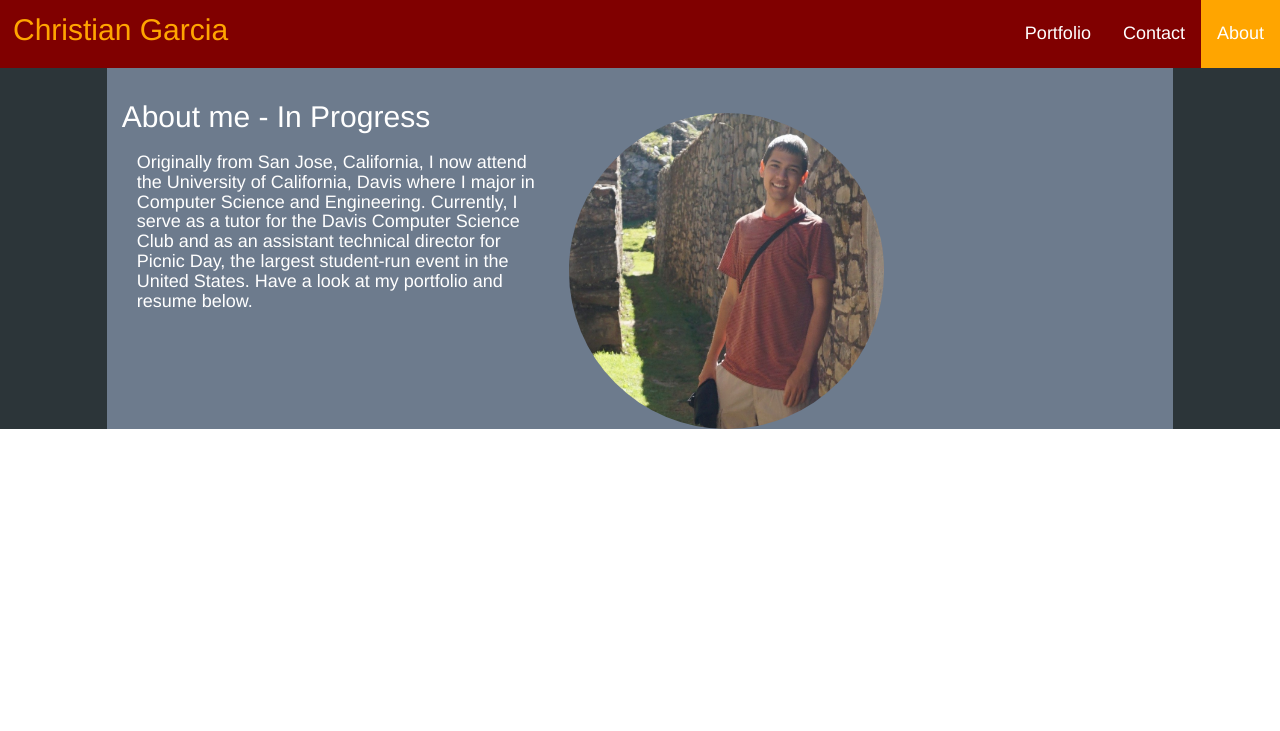
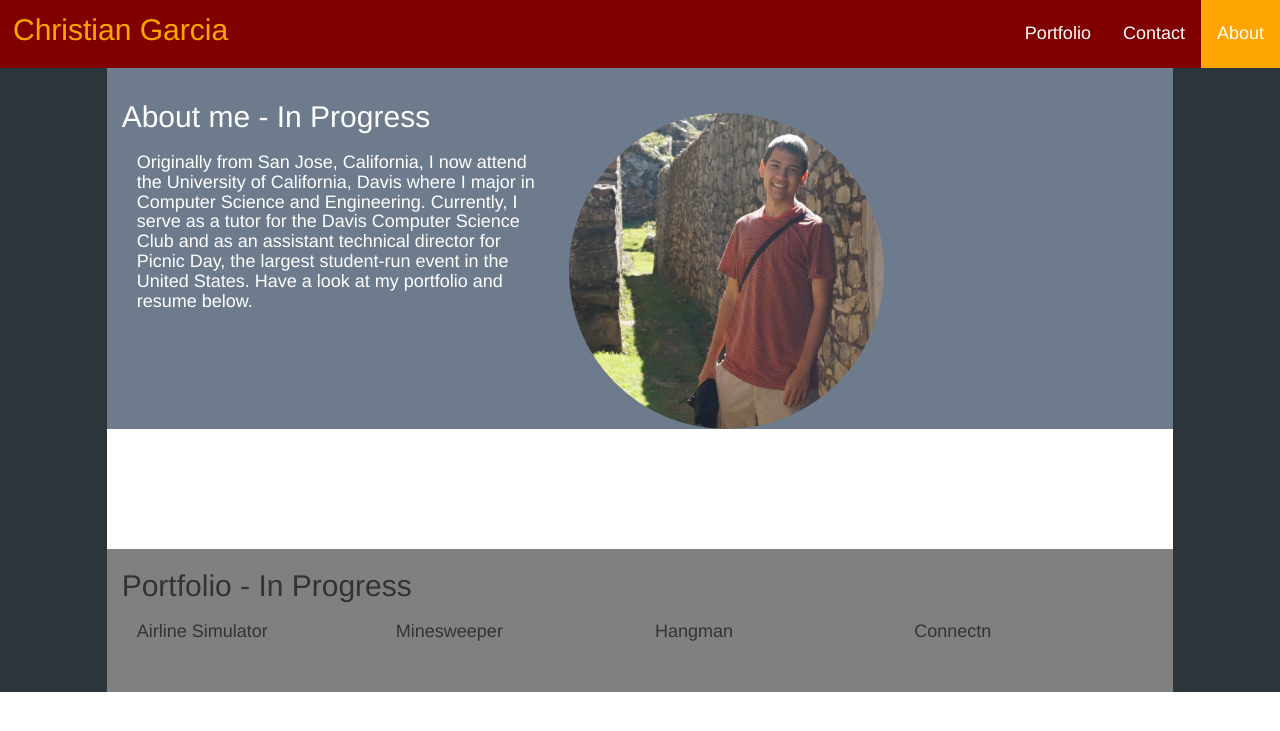
Before and after one commit to KitanGarcia/KitanGarcia.github.io, a Jekyll site: the page index.html, which Jekyll copies as it is, in a window 1280 px wide. Shown: the top 731 px of the page. Built offline with Jekyll 4.4.1, drawn with Linux system fonts in a browser that asks for light colours.

Commit message:
Update index.html

```diff
--- a/index.html
+++ b/index.html
@@ -25,39 +25,39 @@
           <h2 class = "abouttext">About me - In Progress</h2>
           <h4 class = "abouttext col-md-5 col-xs-5"> Originally from San Jose, California, I now attend the University of California, Davis where I major in Computer Science and Engineering. Currently, I serve as a tutor for the Davis Computer Science Club and as an assistant technical director for Picnic Day, the largest student-run event in the United States. Have a look at my portfolio and resume below.</h4>
           <img class = "img-responsive col-md-4 col-xs-4 imgme" src = "/images/aboutme.JPG">
-          <br></br>
-          <br></br>
         </div>
-        <div class = "right col-md-1 col-xs-1"></div>
+      <div class = "right col-md-1 col-xs-1"></div>
+    </div>
+  <div class = "row">
+    <div class = "left col-md-1 col-xs-1"></div>
+      <div class = "filler1 col-md-10 col-xs-10">
+      <br></br>
+      <br></br>
+      <br></br>
+    </div>
+    <div class = "right col-md-1 col-xs-1"></div>
+  </div>
+
+  <div class = "row">
+    <div class = "left col-md-1 col-xs-1"></div>
+    <div class = "portfolio col-md-10 col-xs-10">
+      <h2 class = "portfoliotext">Portfolio - In Progress</h2>
+      <div class = "projects col-md-3 col-xs-3 col3center"><h4>Airline Simulator</h4>
+      </div>
+      <div class = "projects col-md-3 col-xs-3 col3center"><h4>Minesweeper</h4>
+      </div>
+      <div class = "projects col-md-3 col-xs-3 col3center"><h4>Hangman</h4>
+      </div>
+      <div class = "projects col-md-3 col-xs-3 col3center"><h4>Connectn</h4>
+      </div>
+      <br></br>
+      <br></br>
+    </div>
+    <div class = "right col-md-1 col-xs-1"></div>
+    </div>
 
  <!--          <h2>Portfolio</h2>
-          <p>Some text some text some text some text..</p>
-          <p>Some text some text some text some text..</p>
-          <p>Some text some text some text some text..</p>
-          <p>Some text some text some text some text..</p>
-          <p>Some text some text some text some text..</p>
-          <p>Some text some text some text some text..</p>
-          <p>Some text some text some text some text..</p>
-        <p>Some text some text some text some text..</p>
-        <p>Some text some text some text some text..</p>
-        <p>Some text some text some text some text..</p>
-        <p>Some text some text some text some text..</p>
-        <p>Some text some text some text some text..</p>
-        <p>Some text some text some text some text..</p>
-        <p>Some text some text some text some text..</p>
-        <p>Some text some text some text some text..</p>
-        <p>Some text some text some text some text..</p>
-        <p>Some text some text some text some text..</p>
-        <p>Some text some text some text some text..</p>
-        <p>Some text some text some text some text..</p>
-        <p>Some text some text some text some text..</p>
-        <p>Some text some text some text some text..</p>
-        <p>Some text some text some text some text..</p>
-        <p>Some text some text some text some text..</p>
-        <p>Some text some text some text some text..</p>
-        <p>Some text some text some text some text..</p>
-        <p>Some text some text some text some text..</p>
-        <p>Some text some text some text some text..</p>
+       <p>Some text some text some text some text..</p>
         <p>Some text some text some text some text..</p>
         <p>Some text some text some text some text..</p>
         <p>Some text some text some text some text..</p>
@@ -66,7 +66,6 @@
         <p>Some text some text some text some text..</p>
         </div>         -->
 
-            </div>
     </div>
  </body>
 </html>
```
